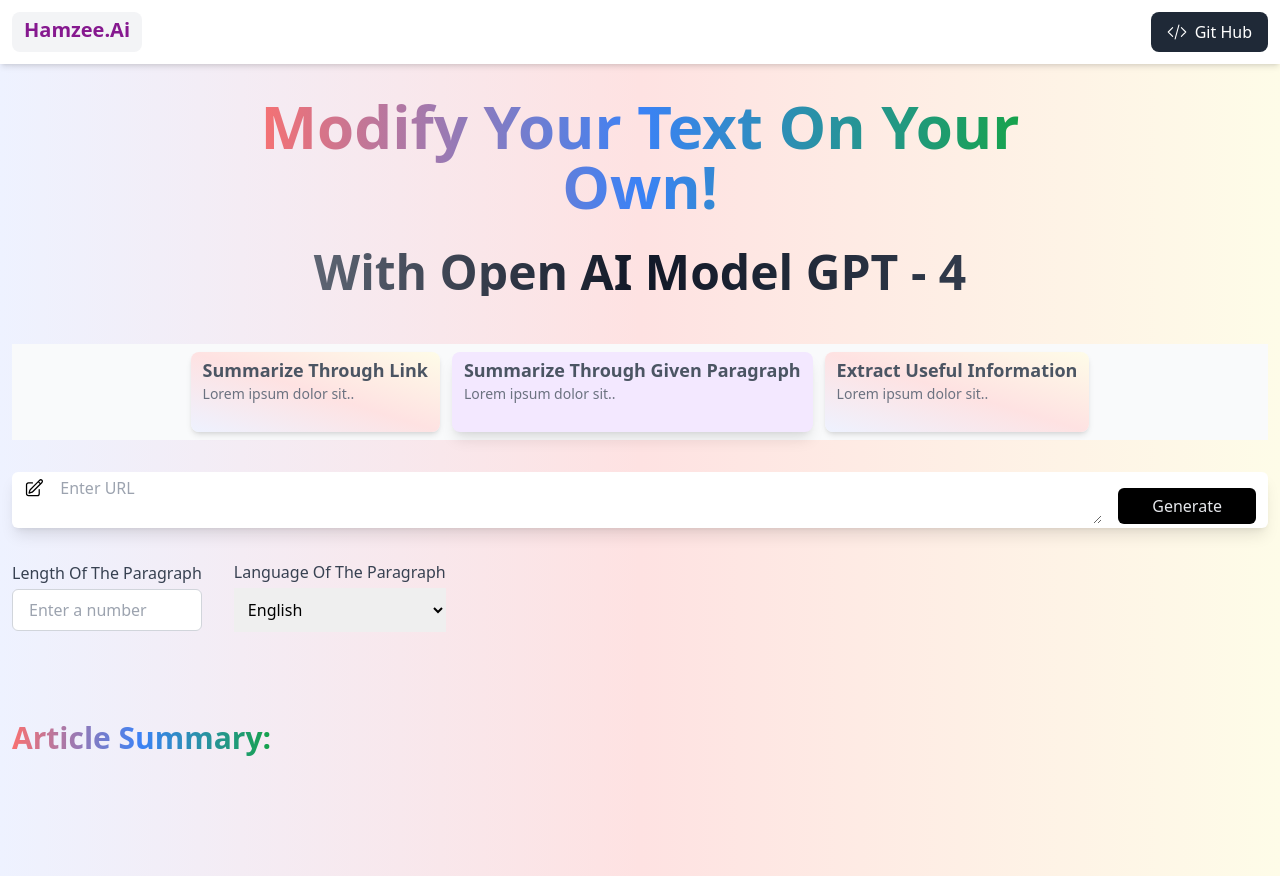
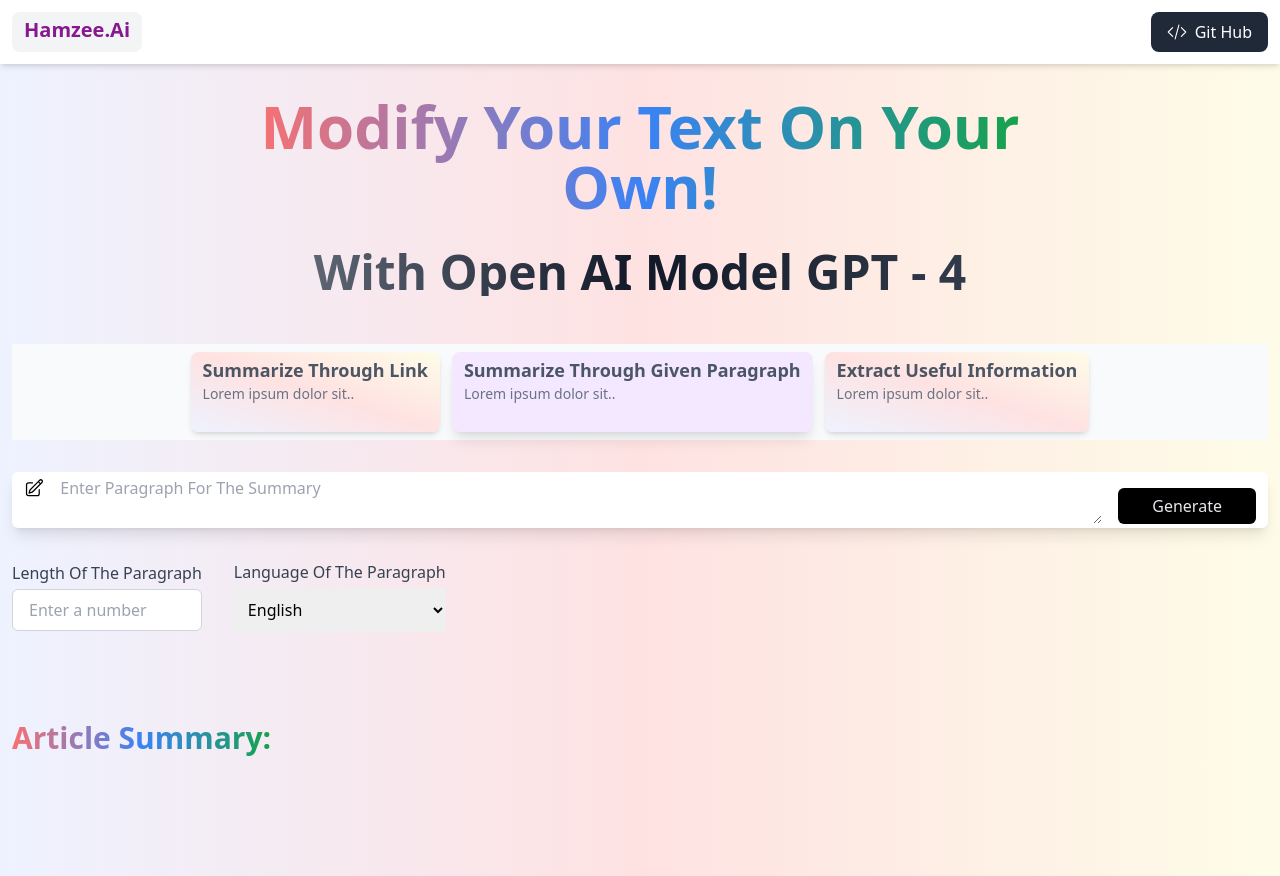
Before and after one commit to CodeWith-HAMZA/GPT, a Next.js app in the folder project/: page / in a window 1280 px wide. Built offline with nearby package versions, Linux system fonts and the light colour scheme.

Commit message:
refactor - just changed some text
neither fixed bugs nor the code.

```diff
--- a/project/app/page.tsx
+++ b/project/app/page.tsx
@@ -163,7 +163,7 @@ export default function Home() {
                       type="url"
                       name="url"
                       className="  border-none outline-none w-full"
-                      placeholder="Enter URL"
+                      placeholder="Enter URL To Summarize"
                     />
                   </>
                 )}
@@ -173,7 +173,7 @@ export default function Home() {
                     <textarea
                       name="paragraph"
                       className="border-none outline-none w-full"
-                      placeholder="Enter URL"
+                      placeholder="Enter Paragraph For The Summary"
                     ></textarea>
                   </>
                 )}{" "}
```
